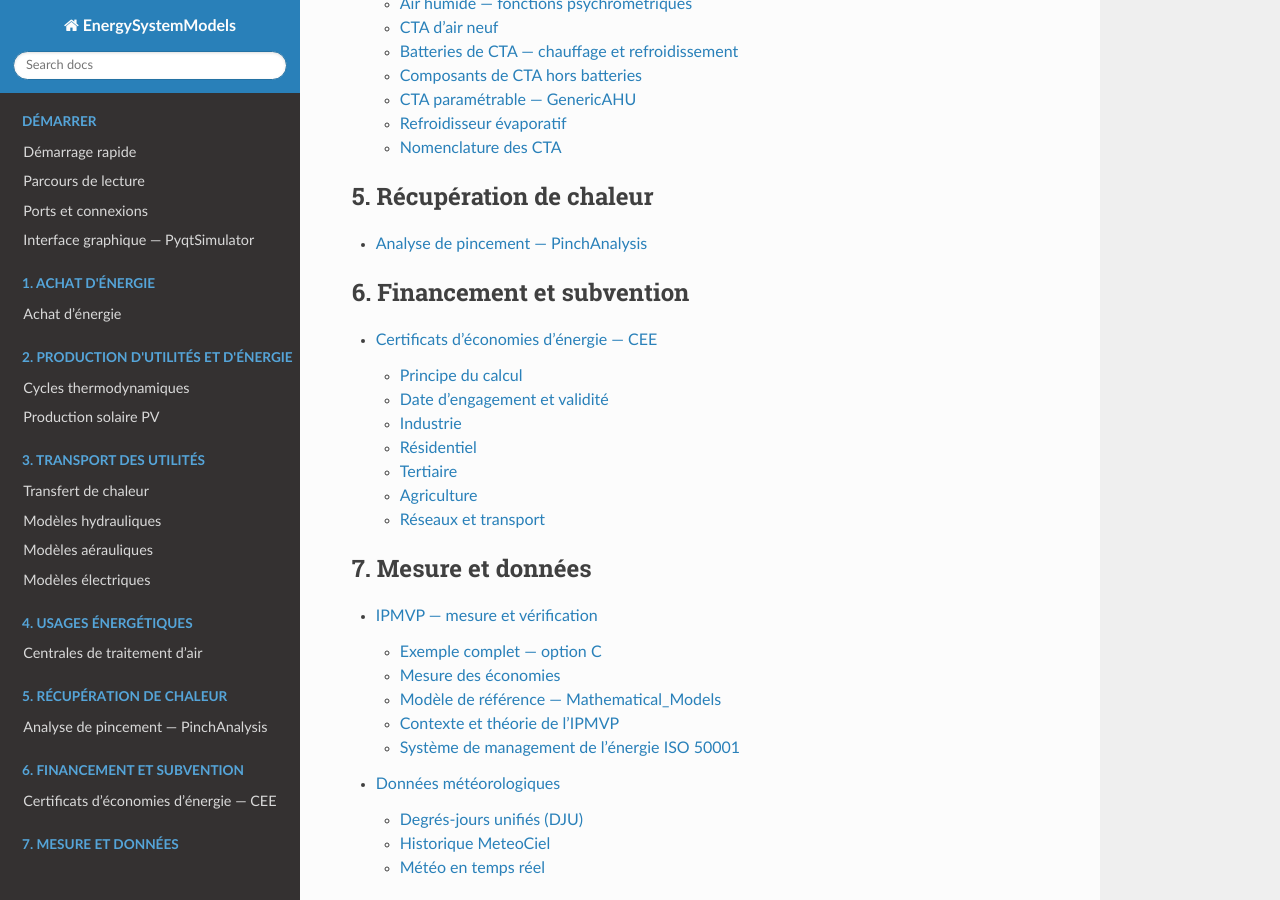
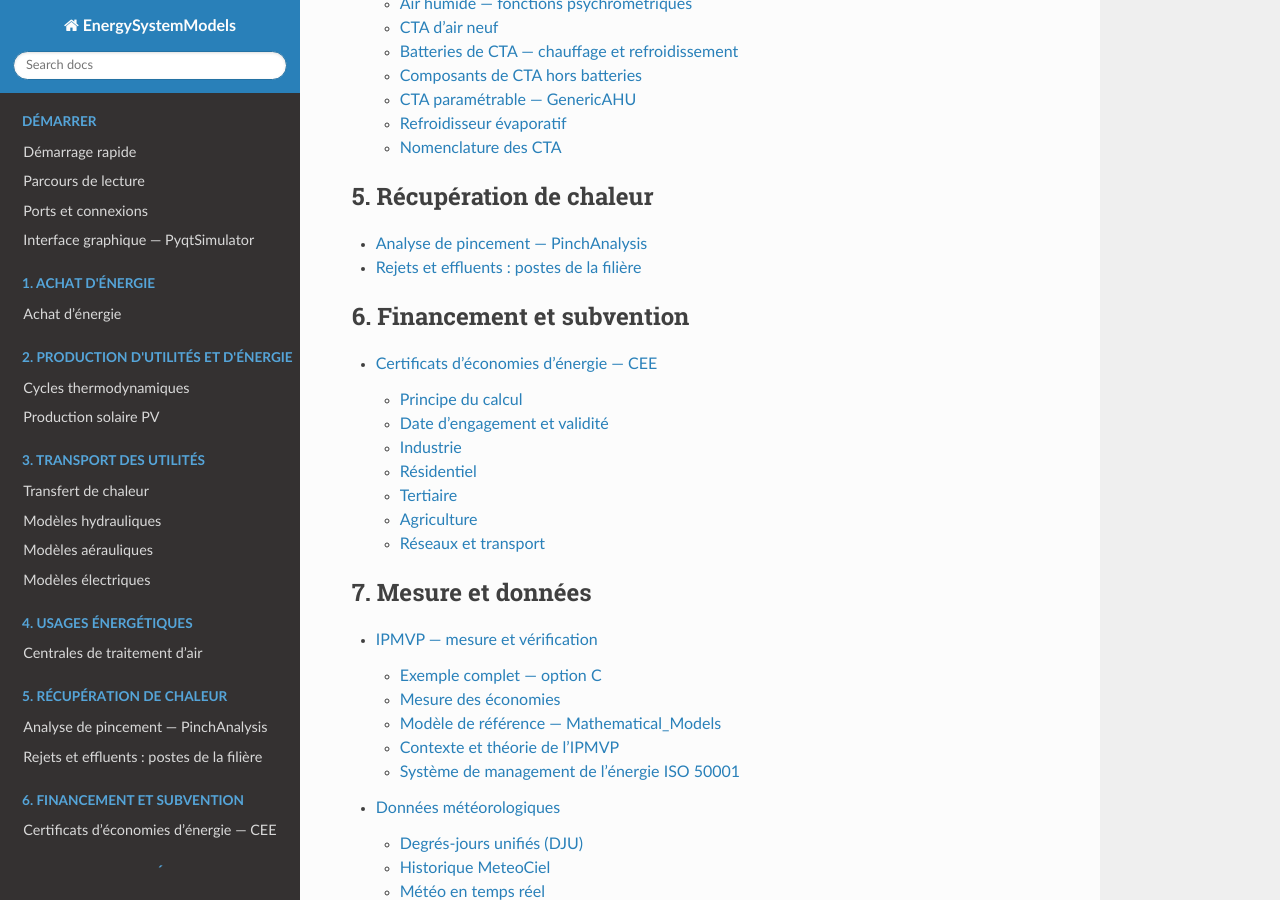
Before and after one commit to ZoheirHADID/EnergySystemModels-fr, a Sphinx documentation site: the page built from docs/source/index.rst, in a window 1280 px wide and 900 px high, scrolled down 2973 px. Built offline with Sphinx 7.4.7 and the Read the Docs theme 3.1.0, drawn with Linux system fonts in a browser that asks for light colours; part of the change alters nothing that is shown.

Commit message:
doc(rejets-effluents): nouvelle page -- postes de la filiere STEP et fumees d'autres industries, deplaces depuis le handbook
Nouvelle section 014-rejets-effluents (toctree « 5. Recuperation de chaleur ») :
pretraitement (relevage, degrillage, dessablage, eaux d'orage), bassin d'anoxie,
physico-chimie, clarification, filiere boues (epaississement, deshydratation,
sechage thermique, destinations), desodorisation, fumees de cimenterie, de
siderurgie et d'incineration. Le livre garde l'aeration, le bilan STEP, les
fours de verre et la methanisation (accord de l'auteur du 2026-11-21).

Corrige au passage : PCI du gaz de haut-fourneau ~3 200 kJ/Nm3 (le livre
indiquait 800, qui sont des kcal). Ordre de grandeur ajoute : 1 m de HMT en
trop = 0,0042 kWh/m3, ~23 MWh/an pour 100 000 EH. Validee par docutils.

Co-Authored-By: Claude Opus 5.5 <noreply@anthropic.com>

```diff
--- /dev/null
+++ b/docs/source/014-rejets-effluents/index.rst
@@ -0,0 +1,179 @@
+.. _rejets-effluents:
+
+Rejets et effluents : postes de la filière
+==========================================
+
+Cette page complète le chapitre « Traitement des Déchets, Effluents et Rejets
+Industriels » du *Manuel d'ingénierie énergétique*. Le livre garde l'aération
+biologique (calcul du besoin en oxygène et de la compression), le bilan
+énergétique global d'une STEP, l'exemple des fours de verre et la méthanisation
+des boues. Cette page publie la description des autres postes de la filière eau
+et boues, et des fumées d'autres industries.
+
+Ordre de grandeur utile (calcul CoolProp, eau à 15 °C) : un mètre de hauteur
+manométrique en trop au relevage coûte 0,0042 kWh/m³ à rendement 0,65, soit
+environ 23 MWh/an pour une STEP de 100 000 EH (5,5 Mm³/an).
+
+Prétraitement
+-------------
+
+Le prétraitement extrait de l'effluent les pollutions grossières qui perturberaient le traitement biologique en aval : flottants, sables, graisses. Il combine typiquement trois étapes [Drinan_WW_2001][Templeton_Butler_WW_2011].
+
+Relevage et dégrillage
+^^^^^^^^^^^^^^^^^^^^^^
+
+**Relevage.** Les eaux brutes arrivent par gravité dans une bâche d'arrivée. Lorsque le radier de la STEP est plus haut que la bâche, un relevage hydraulique est nécessaire. Deux technologies dominent : les *pompes centrifuges submersibles* (pour les hauteurs manométriques courantes 5--15 m) et les *vis d'Archimède* (pour les très grands débits à faible HMT, 1--6 m), réputées robustes vis-à-vis des éléments solides [Spellman_WW_2014].
+
+**Dégrillage.** Le dégrillage retient les déchets solides (papiers, plastiques, lingettes). On distingue les *grilles grossières* (entrefer 50--100 mm), *moyennes* (10--40 mm) et *fines* (3--10 mm). Les grilles automatisées (râteau, rotatif, courbe) consomment de l'électricité pour leur racleur ; les grilles fines à brosse rotative constituent une bonne pratique éprouvée pour limiter le colmatage [Drinan_WW_2001].
+
+**Consommation typique.** Le poste relevage + dégrillage représente typiquement 8--12 % de la consommation électrique totale d'une STEP, dont l'essentiel pour les pompes [Spellman_WW_2014]. La consommation est très sensible au design hydraulique : une HMT excédentaire de 1 m pénalise directement la facture annuelle.
+
+- Limiter strictement la HMT au minimum nécessaire (revue de cote du génie civil dès la conception).
+
+- Privilégier les vis d'Archimède pour les grands débits et les faibles HMT (rendement global 65--75 %, robustes aux solides) [Spellman_WW_2014].
+
+- Variateurs de vitesse (VSD) sur pompes centrifuges : permet d'adapter le débit à la charge instantanée et d'éviter le démarrage--arrêt destructeur.
+
+- Capacité tampon en bâche d'arrivée : lisse les pics de débit et permet de fonctionner avec une seule pompe la majorité du temps.
+
+- Rénovation des roues hydrauliques tous les 5--7 ans : l'érosion fait chuter le rendement de 5--10 points.
+
+Dessablage et déshuilage
+^^^^^^^^^^^^^^^^^^^^^^^^
+
+Le dessablage retient les particules minérales denses (sables, graviers) qui useraient prématurément les pompes et conduites en aval. Le déshuilage capture les graisses et les huiles qui perturbent l'aération biologique.
+
+**Technologies**. Le *dessableur-déshuileur aéré combiné* est aujourd'hui le standard : un fin barbotage d'air (typiquement 0,3--1 Nm³/h par mètre linéaire) crée un mouvement hélicoïdal qui maintient les matières organiques en suspension, favorise la décantation des sables au fond et la flottation des graisses en surface, où elles sont raclées [Cheremisinoff_WW_2002][Spellman_WW_2014]. La consommation typique est de 0,003--0,007 kWh/m³ traité.
+
+**Bonnes pratiques.** Une régulation du débit d'air en fonction du débit influent (et non en fonctionnement permanent à pleine puissance) permet une économie de 15--30 % sur ce poste [BREF_CWW_2016].
+
+Gestion des eaux d'orage
+^^^^^^^^^^^^^^^^^^^^^^^^
+
+En réseau unitaire, la STEP doit gérer un débit de pointe par temps de pluie pouvant atteindre 3--5 fois le débit nominal de temps sec. Trois dispositifs sont mobilisés [Drinan_WW_2001] :
+
+- **Bassin de stockage--restitution** : tampon hydraulique qui écrête le pic, restitué après l'orage à débit régulé.
+
+- **By-pass** avec traitement primaire physico-chimique uniquement (lamellaire, dégrillage seul).
+
+- **Surverse** en milieu naturel après dégrillage et dessablage, pour les évènements exceptionnels.
+
+**Impact énergétique.** Le pompage de remplissage et de restitution du bassin d'orage consomme typiquement 0,1--0,3 kWh/m³ stocké, ce qui s'ajoute au pompage de tête de STEP. La consommation annuelle dépend fortement de la pluviométrie locale.
+
+Bassin d'anoxie
+---------------
+
+Le bassin d'anoxie élimine les nitrates (NO_3^-) en les réduisant en azote gazeux (N_2) qui s'échappe à l'atmosphère. La réaction utilise comme *accepteur d'électrons* les nitrates (en l'absence d'O_2 dissous) et comme *donneur* la matière organique de l'effluent brut. Le bassin est agité mécaniquement par des *agitateurs submersibles* (pales banane, hélices) qui empêchent la décantation sans introduire d'oxygène [Templeton_Butler_WW_2011].
+
+**Consommation typique.** L'agitation représente typiquement 8--12 % de la consommation totale, avec une puissance spécifique installée de 1--3 W par m³ de bassin [BREF_CWW_2016]. Une optimisation classique consiste à passer d'agitateurs à grande vitesse / petit diamètre vers des agitateurs à grande hélice / faible vitesse, plus efficaces énergétiquement.
+
+Physico-chimie, clarification, boues et désodorisation
+------------------------------------------------------
+
+Traitement physico-chimique
+^^^^^^^^^^^^^^^^^^^^^^^^^^^
+
+Le traitement physico-chimique intervient en *traitement primaire avancé* (clarifloculation en tête de STEP) ou en *traitement tertiaire* (déphosphatation par précipitation, polissage des MES, désinfection chimique). Il met en œuvre une coagulation (sels de fer ou d'aluminium), une floculation (polymère organique de haut poids moléculaire) puis une décantation lamellaire [Benjamin_Lawler_WQE_2013][Cheremisinoff_WW_2002].
+
+**Consommation.** Hors énergie chimique grise, le poste consomme essentiellement pour l'agitation des cuves de coagulation/floculation (30--80 W/m³) et le dosage des réactifs. C'est un poste secondaire en énergie directe (1--3 % du total) mais significatif en *énergie embarquée* dans les réactifs (production de chlorure ferrique, polymères de synthèse) [BREF_CWW_2016].
+
+Clarification
+~~~~~~~~~~~~~
+
+La décantation secondaire sépare la liqueur mixte (eau + boue activée) en sortie d'aération en deux flux : un *surnageant clarifié* qui constitue l'effluent traité, et une *boue* (boue secondaire) recirculée vers l'aération ou extraite vers la filière boue. Le clarificateur est typiquement *circulaire* (diamètre 15--40 m, hauteur 3--4 m, vitesse ascensionnelle 0,5--1,2 m/h) avec un *pont racleur tournant* et une reprise centrale des boues [Spellman_WW_2014][Drinan_WW_2001].
+
+**Consommation.** Le clarificateur est essentiellement *gravitaire*. Seul le pont racleur tournant et la pompe de recirculation des boues consomment de l'électricité, soit **moins de 1 %** de la consommation totale d'une STEP [Spellman_WW_2014]. C'est le poste le plus économe en énergie de la filière eau.
+
+Traitement des boues
+~~~~~~~~~~~~~~~~~~~~
+
+La filière boue traite les boues primaires (issues de la décantation primaire si elle existe) et les boues secondaires (boues activées en excès) en vue de les épaissir, déshydrater, voire sécher avant leur évacuation. La siccité (matière sèche, MS) est la grandeur de pilotage : de 0,5--1 % en sortie de clarificateur, on vise 4--7 % en sortie d'épaississement, 18--35 % en sortie de déshydratation, et > 90 % après séchage thermique [Spellman_WW_2014][Drinan_WW_2001].
+
+Épaississement
+^^^^^^^^^^^^^^
+
+L'épaississement est la première étape : il réduit le volume de boue et concentre les MS de 0,5--1 % à 4--7 %. Les technologies courantes sont [Cheremisinoff_WW_2002] :
+
+- **Épaississement gravitaire** en silo (hauteur 4--6 m, temps de séjour 12--48 h) --- ancien, peu énergivore mais grandes emprises et risque d'odeur.
+
+- **Tables d'égouttage / grilles d'égouttage** avec floculation polymère --- compactes, efficaces, consommation 0,5--1 kWh/m³ boue.
+
+- **Flottateurs à air dissous (FAD)** --- pour les boues filamenteuses légères ; consomment 1,5--3 kWh/m³ boue.
+
+Déshydratation
+^^^^^^^^^^^^^^
+
+La déshydratation pousse plus loin la séparation eau/MS. Les technologies sont [Spellman_WW_2014][Cheremisinoff_WW_2002] :
+
+- **Centrifugeuses (décanteurs centrifuges)** : technologie dominante en STEP urbaine. Siccité atteinte 22--28 % (boues biologiques) à 30--35 % (boues primaires + biologiques). Consommation 30--80 kWh/tMS, dont une part importante pour le différentiel bol/vis (1--5 kW). Polymère cationique 4--12 kg/tMS.
+
+- **Filtres-presses à plateaux** : siccité 30--40 %, consommation faible en exploitation (5--15 kWh/tMS) mais cycle long (1--3 h) et chaulage souvent nécessaire (200--400 kg CaO/tMS).
+
+- **Filtres à bandes** : siccité 18--24 %, consommation 15--30 kWh/tMS. En recul au profit des centrifugeuses.
+
+Séchage thermique
+^^^^^^^^^^^^^^^^^
+
+Le séchage thermique pousse la siccité au-delà de 90 %, ce qui rend la boue stockable, transportable et incinérable comme combustible. C'est l'étape la plus énergivore en **thermique** de toute la filière boue : il faut typiquement \textbf{800--1 200 kWh_{th}/tonne d'eau évaporée} [Spellman_WW_2014][BREF_CWW_2016].
+
+**Technologies** :
+
+- **Sécheurs directs (tambour rotatif)** : la boue est en contact direct avec un gaz chaud. Consommation 950--1 150 kWh_{th}/teau, plus 30--80 kWh_e/teau pour la ventilation et le traitement de l'air sortant.
+
+- **Sécheurs indirects (à disques, à couche mince, à palettes)** : la boue est chauffée à travers une paroi (vapeur 6--12 bar, huile thermique 200--250 °C). Consommation 850--1 000 kWh_{th}/teau.
+
+**Levier de valorisation.** Le séchage est l'un des principaux candidats à la **valorisation de chaleur fatale** sur site (récupération de chaleur sur fumées de chaudière, sur compresseurs, sur cogénération biogaz). Renvoi vers Ch. \ref{chap:integration-thermique}.
+
+Destination des boues
+^^^^^^^^^^^^^^^^^^^^^
+
+Selon la qualité (présence de métaux lourds, micropolluants, pathogènes) et le contexte local, les boues sont valorisées par [Drinan_WW_2001] :
+
+- **Compostage** : co-compostage avec déchets verts, valorisation agricole en amendement (filière dominante en France).
+
+- **Épandage agricole direct** : boue déshydratée chaulée, plan d'épandage réglementaire.
+
+- **Incinération** : boue séchée comme combustible (PCI 8--14 MJ/kg sec), seule ou en co-incinération en cimenterie ou en UVE municipale.
+
+- **Méthanisation** : pré-traitement avant compostage ou évacuation, avec production de biogaz (cf. §\ref{subsec:methanisation}).
+
+Désodorisation
+~~~~~~~~~~~~~~
+
+Les ouvrages confinés (poste de relevage, prétraitement, épaississeurs, silos à boues) émettent des gaz odorants : H_2S, mercaptans, amines, acides gras volatils. La désodorisation capte ces effluents gazeux (taux de renouvellement typique 5--15 vol/h sur l'air des locaux) et les traite avant rejet [Cheremisinoff_WW_2002][Drinan_WW_2001].
+
+**Technologies** :
+
+- **Lavage chimique** (tours à garnissage, soude + javel + acide en cascade) : efficace sur H_2S et mercaptans, consommation 0,2--0,4 kWh/1000 Nm³ traité, fort consommateur de réactifs.
+
+- **Charbon actif** : adsorption physique, peu énergivore mais coût de remplacement élevé.
+
+- **Biofiltration** : passage sur un support biologique (tourbe, écorce, copeaux) ; faible consommation, faible coût d'exploitation, encombrement plus important.
+
+**Consommation typique.** La désodorisation représente **5--10 %** de la consommation totale d'une STEP urbaine, dont la majeure partie pour la ventilation (extracteurs, perte de charge sur le garnissage ou le filtre biologique) [Spellman_WW_2014].
+
+- **Confinement strict des ouvrages** : ne désodoriser que ce qui est confiné. Une porte ouverte sur un local non confiné triple le débit à traiter.
+
+- **Modulation du débit d'air** en fonction de la concentration odorante mesurée (sondes H_2S) plutôt qu'à débit constant.
+
+- **Biofiltration** pour les sites où la place le permet : 2--3 fois moins énergivore que le lavage chimique.
+
+- **Inspection régulière** des conduits aérauliques (perte de charge en croissance silencieuse).
+
+Fumées d'autres industries
+--------------------------
+
+Cimenterie
+^^^^^^^^^^
+
+Les fours rotatifs de clinker (1 450 °C produit, fumées à 1 000--1 200 °C en pied de tour) sont équipés de *tours de préchauffage à cyclones* (4--6 étages) qui récupèrent la chaleur des fumées vers la matière crue, ramenant les fumées à 280--380 °C. La suite de la chaîne comporte un *filtre à manches* (poussières < 10 mg/Nm³ MTD) et une *SNCR* pour le NO_x (alternative SCR émergente). Une *tour de conditionnement* pulvérise de l'eau pour ramener les fumées à 200--220 °C avant le filtre. Les MTD recommandent en outre un système de cogénération sur la chaleur résiduelle (typiquement 5--10 % des besoins électriques de la cimenterie) [BREF_LCP_2017].
+
+Sidérurgie
+^^^^^^^^^^
+
+Le haut-fourneau, le convertisseur LD et les fours électriques produisent chacun des fumées spécifiques. Le *gaz de haut-fourneau* (BFG, \approx 3 200 kJ/Nm³, soit environ 770 kcal/Nm³) est valorisé en chaudière ou en cogénération sur centrale interne. Le gaz de *convertisseur LD* (LDG, \approx 8 000 kJ/Nm³) est récupéré en gazomètre et brûlé en utilité. Le dépoussiérage utilise des *électrofiltres* (haute température) en amont, puis des filtres à manches en aval après refroidissement. La récupération d'énergie sur ces fumées représente 15--25 % du bilan énergétique du site sidérurgique intégré [BREF_LCP_2017].
+
+Incinération de déchets et d'ordures ménagères
+^^^^^^^^^^^^^^^^^^^^^^^^^^^^^^^^^^^^^^^^^^^^^^
+
+Les UVE (Unités de Valorisation Énergétique) imposent une chaîne de traitement multi-étages très complète : *chaudière de récupération* (T fumées 850--1 000 °C, production de vapeur), *SCR ou SNCR*, *neutralisation acide* (lavage humide ou semi-sec), *capture des dioxines/furannes* sur charbon actif, *filtre à manches*. La cogénération vapeur valorise typiquement 25--30 % de l'énergie des déchets en électricité ou 60--75 % en chaleur (réseau de chaleur urbain) [BREF_LCP_2017].
--- a/docs/source/index.rst
+++ b/docs/source/index.rst
@@ -82,6 +82,7 @@ Table des matières
    :titlesonly:
 
    006-pinch_analysis/index
+   014-rejets-effluents/index
 
 .. toctree::
    :maxdepth: 2
```
